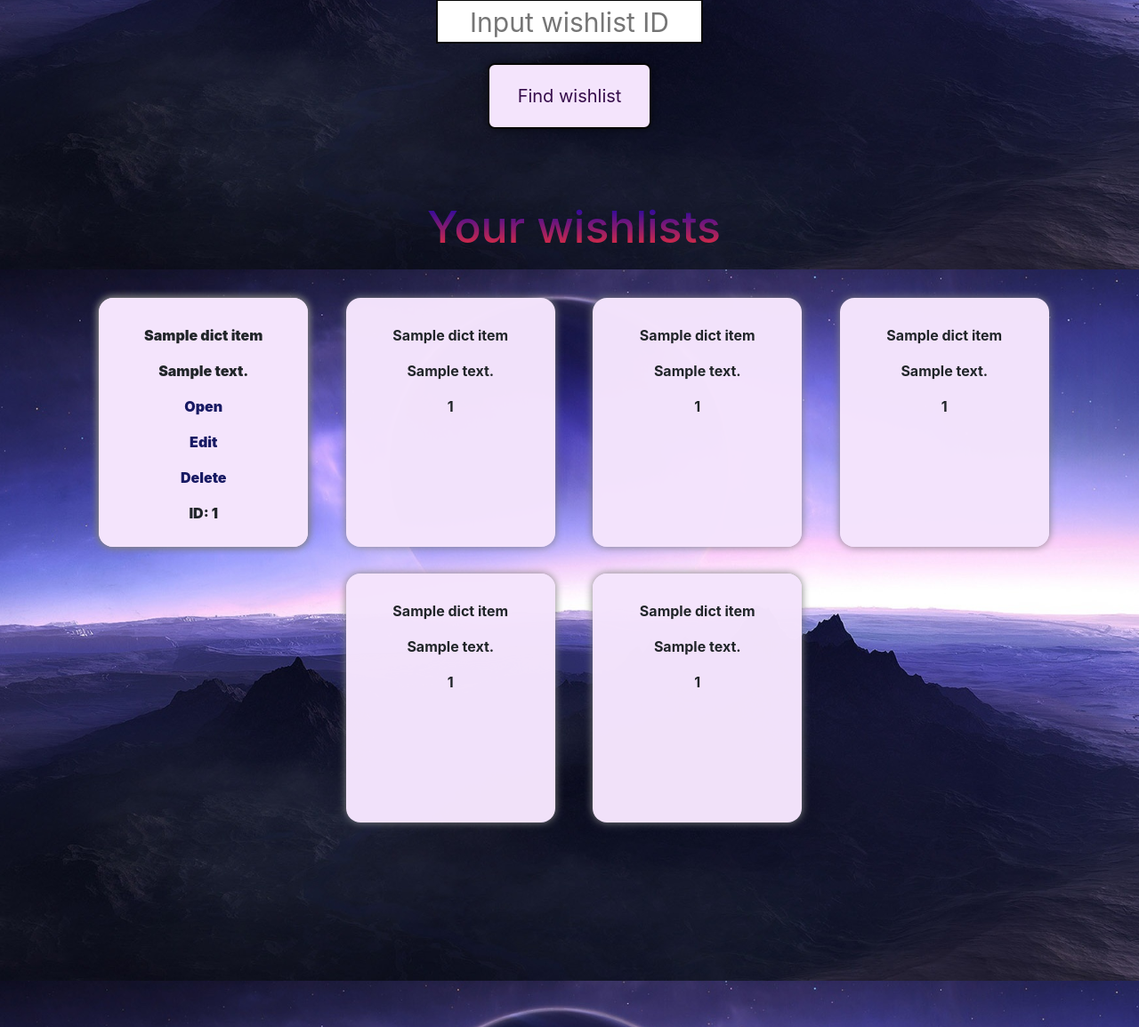
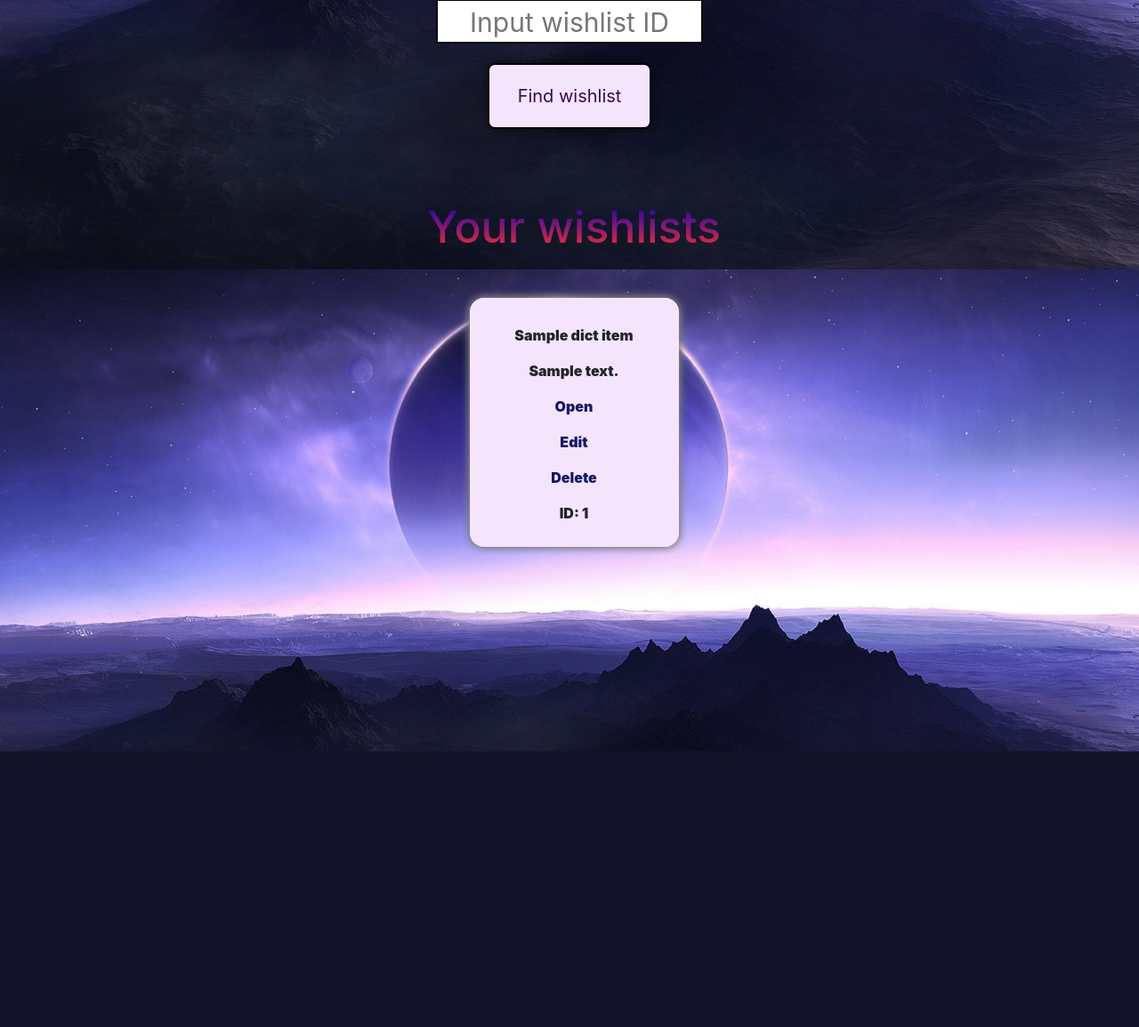
Before and after one commit to itmo-wad/pinata, a Flask app: template templates/cabinet.html in a window 1280 px wide. Shown: the part 497-1652 px from the top of the page at 89% size. After the commit the page ends 1342 px from the top, so only its background shows below. Run offline with Flask 2, Linux system fonts and the light colour scheme; the template is opened without the code that fills it: most values are stand-ins (such as "Sample title", 1, 10 or a date in 2020); some libraries are stand-ins or nearby versions.

Commit message:
Update cabinet

```diff
--- a/templates/cabinet.html
+++ b/templates/cabinet.html
@@ -92,50 +92,9 @@
                                         <p><a href="{{ url_for('delete',list_id=dict_item['listid']) }}">Delete</a></p>
                                         <p>ID: {{dict_item['listid']}}</p>
                                     </div>
-                                {% endfor %}
+                                    {% endfor %}
                                 </div>
                             </div>
-
-                            <div class="col-6 col-xl-3 d-flex justify-content-center text-center">
-                                <div class="wishlist" id="item1">
-                                    <p class="title_item">{{dict_item['title']}}</p>
-                                    <p>{{dict_item['description']}}</p>
-                                    <p>{{dict_item['listid']}}</p>
-                                </div>
-                            </div>
-
-                            <div class="col-6 col-xl-3 d-flex justify-content-center text-center">
-                                <div class="wishlist" id="item1">
-                                    <p class="title_item">{{dict_item['title']}}</p>
-                                    <p>{{dict_item['description']}}</p>
-                                    <p>{{dict_item['listid']}}</p>
-                                </div>
-                            </div>
-
-                            <div class="col-6 col-xl-3 d-flex justify-content-center text-center">
-                                <div class="wishlist" id="item1">
-                                    <p class="title_item">{{dict_item['title']}}</p>
-                                    <p>{{dict_item['description']}}</p>
-                                    <p>{{dict_item['listid']}}</p>
-                                </div>
-                            </div>
-
-                            <div class="col-6 col-xl-3 d-flex justify-content-center text-center">
-                                <div class="wishlist" id="item1">
-                                    <p class="title_item">{{dict_item['title']}}</p>
-                                    <p>{{dict_item['description']}}</p>
-                                    <p>{{dict_item['listid']}}</p>
-                                </div>
-                            </div>
-
-                            <div class="col-6 col-xl-3 d-flex justify-content-center text-center">
-                                <div class="wishlist" id="item1">
-                                    <p class="title_item">{{dict_item['title']}}</p>
-                                    <p>{{dict_item['description']}}</p>
-                                    <p>{{dict_item['listid']}}</p>
-                                </div>
-                            </div>
-
                         </div>
                     </div>
                 </div>
```
Also changed, not shown: templates/index.html (+4 -4 lines).
